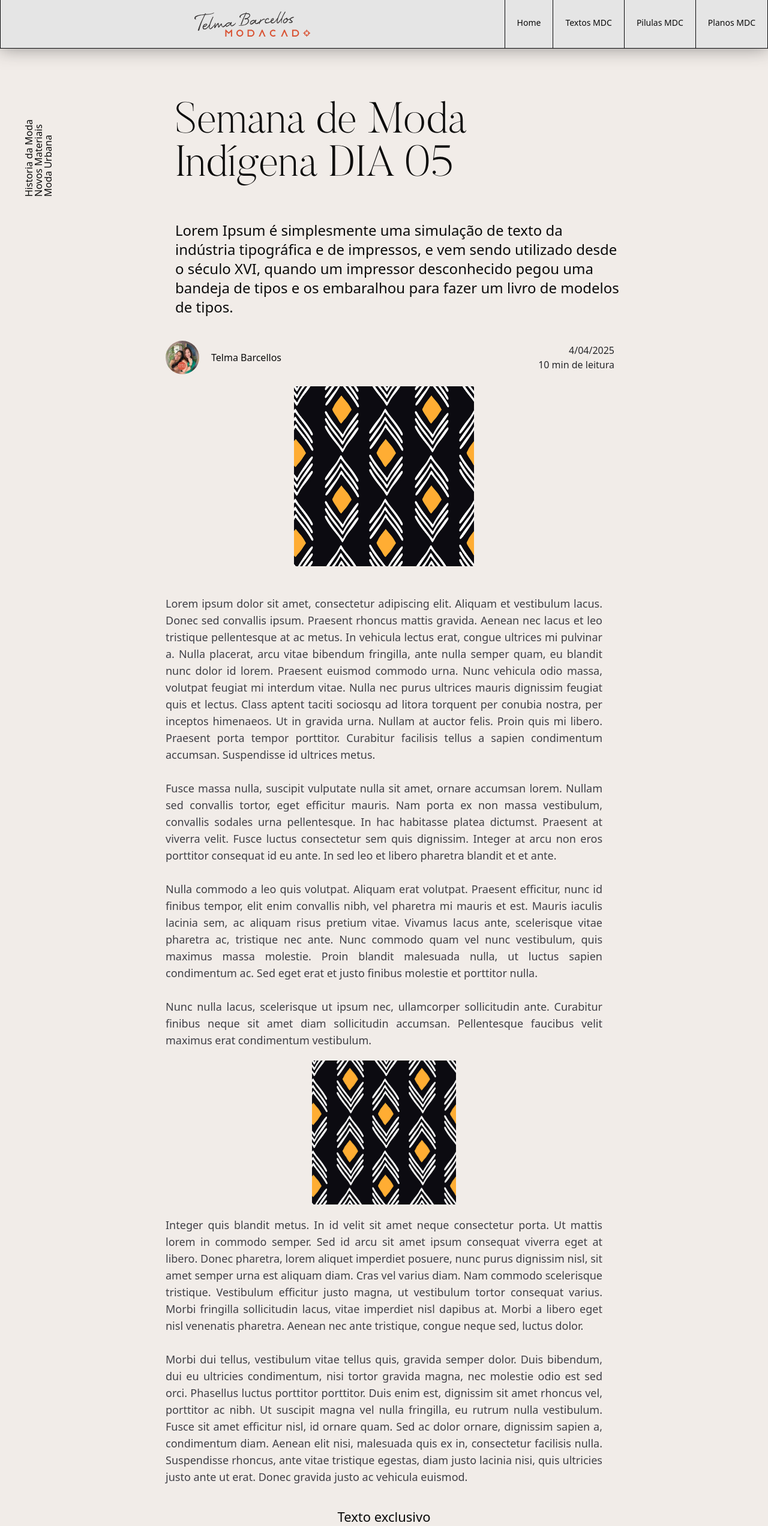
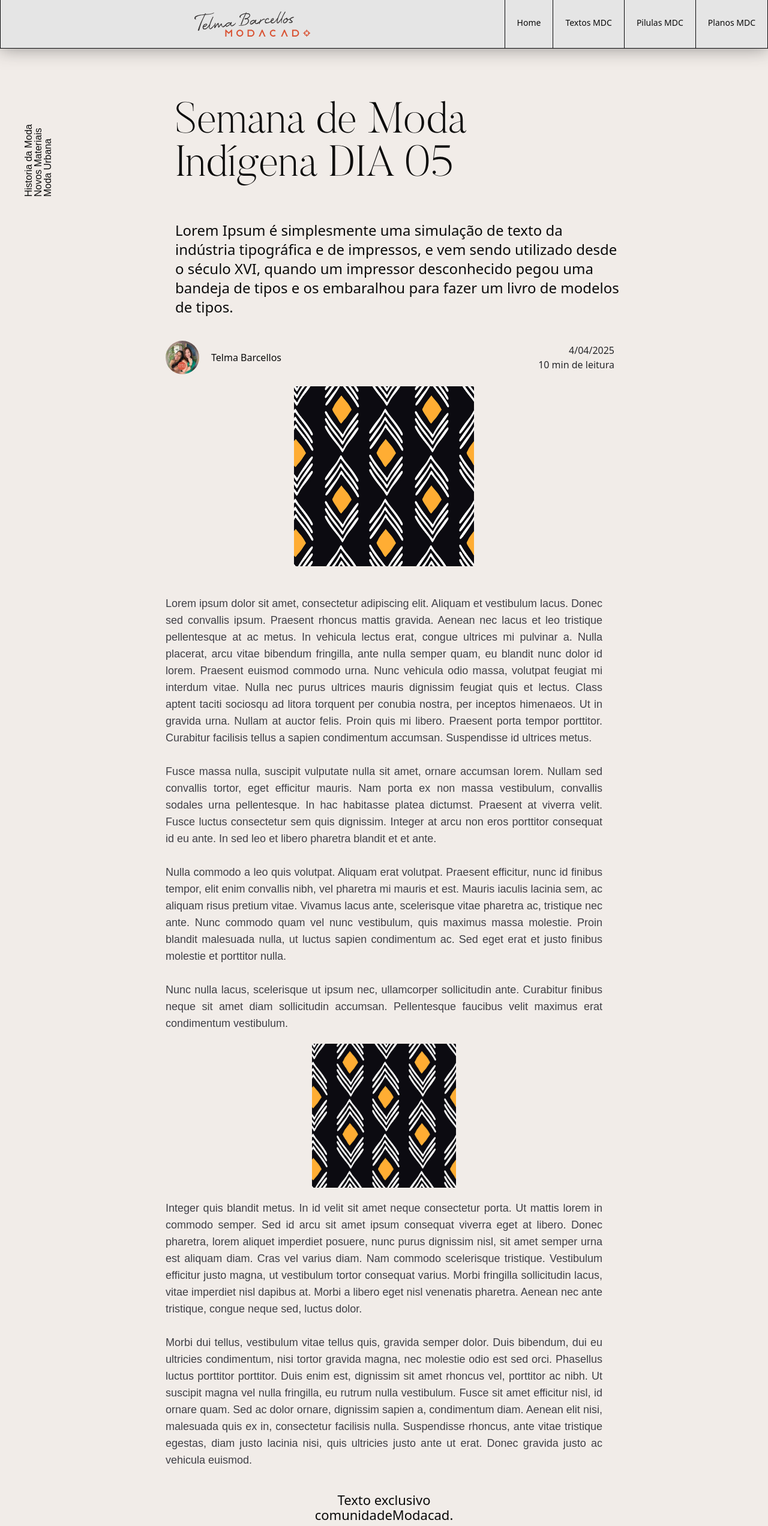
Before and after one commit to devthiagolinch/modacadFront, a React (Vite) app: page /pilula in a window 1280 px wide. Shown: the top 2544 px of the page at 60% size. Built offline with nearby package versions, Linux system fonts and the light colour scheme.

Commit message:
pilula page font fix#01

```diff
--- a/src/pages/PilulasMCD.tsx
+++ b/src/pages/PilulasMCD.tsx
@@ -13,9 +13,10 @@ export function PilulasMCD() {
         <div className="mx-auto">
             <Header />
 
+            {/** DESKTOP TOP PAGE */}
             <div className="hidden lg:flex lg:flex-col  lg:w-full lg:pt-28">
                 <div className="lg:flex lg:ml-10 lg:pb-5 lg:gap-[10%] lg:justify-between">
-                    <div className="lg:flex lg:items-center">
+                    <div className="lg:flex lg:items-center font-montserrat_light_italic">
                         <span className="lg:transform: -rotate-90 text-nowrap w-4">Historia da Moda</span>
                         <span className="lg:transform: -rotate-90 text-nowrap w-4">Novos Materiais</span>
                         <span className="lg:transform: -rotate-90 text-nowrap w-4">Moda Urbana</span>
@@ -92,7 +93,7 @@ export function PilulasMCD() {
                     </div>
 
                     <div className="flex justify-between items-start align-top gap-10 px-5 mb-[20px] text-zinc-800">
-                        <div className="flex flex-col">
+                        <div className="flex flex-col font-montserrat_light_italic">
                             <span className="-mb-[5px]">Historia da Moda</span>
                             <span className="-mb-[5px]">Novos Materiais</span>
                             <span>Moda Urbana</span>
@@ -110,7 +111,7 @@ export function PilulasMCD() {
             </div>
 
             <div className="lg:pt-12 lg:px-[20%] mb-[40px] mx-[20px]">
-                <p className="text-justify text-zinc-700  lg:text-lg">
+                <p className="text-justify text-zinc-700  lg:text-lg font-montserrat_medium">
                 Lorem ipsum dolor sit amet, consectetur adipiscing elit. Aliquam et vestibulum lacus. Donec sed convallis ipsum. Praesent rhoncus mattis gravida. Aenean nec lacus et leo tristique pellentesque at ac metus. In vehicula lectus erat, congue ultrices mi pulvinar a. Nulla placerat, arcu vitae bibendum fringilla, ante nulla semper quam, eu blandit nunc dolor id lorem. Praesent euismod commodo urna. Nunc vehicula odio massa, volutpat feugiat mi interdum vitae. Nulla nec purus ultrices mauris dignissim feugiat quis et lectus. Class aptent taciti sociosqu ad litora torquent per conubia nostra, per inceptos himenaeos. Ut in gravida urna. Nullam at auctor felis. Proin quis mi libero. Praesent porta tempor porttitor.
 
                 Curabitur facilisis tellus a sapien condimentum accumsan. Suspendisse id ultrices metus. <br /> <br /> Fusce massa nulla, suscipit vulputate nulla sit amet, ornare accumsan lorem. Nullam sed convallis tortor, eget efficitur mauris. Nam porta ex non massa vestibulum, convallis sodales urna pellentesque. In hac habitasse platea dictumst. Praesent at viverra velit. Fusce luctus consectetur sem quis dignissim.
```
